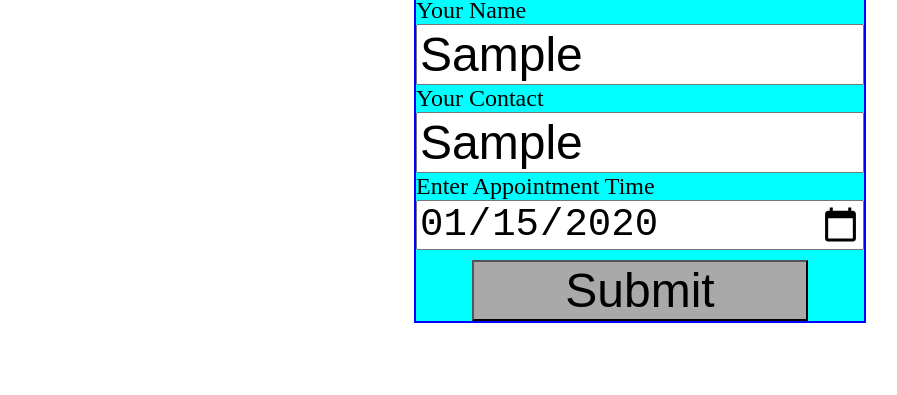
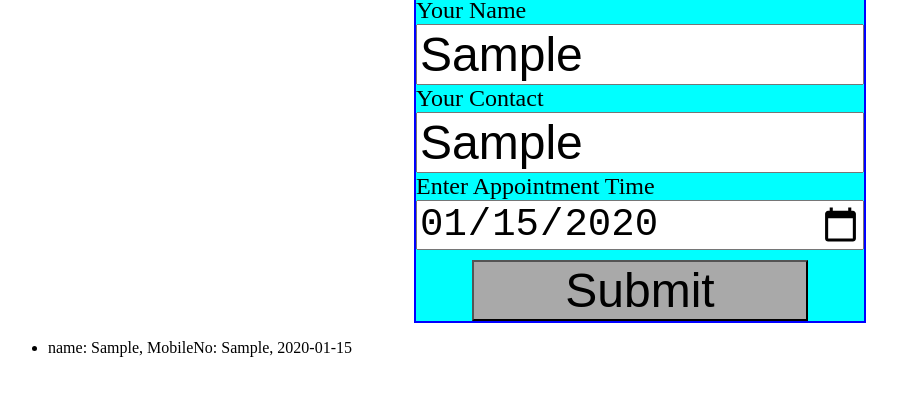
Before and after one commit to Alok-debug/sharpener-s_task, a plain HTML site: page Sharpener's_Tasks/DOM_task10/index.html in a window 1280 px wide. Both pictures are taken after typing "Sample", "Sample", "2020-01-15" into the empty fields and a click on the input "Submit". Shown: the part 95-490 px from the top of the page, without its empty margins (0-897 px from the left). Drawn offline with Linux system fonts and the light colour scheme.

Commit message:
added customer details in li using DOM

```diff
--- a/Sharpener's_Tasks/DOM_task10/index.html
+++ b/Sharpener's_Tasks/DOM_task10/index.html
@@ -8,7 +8,7 @@
     <title>Appointment</title>
 </head>
 <body>
-    <div class="container">
+    <div class="container" id="main__comtainer">
         <form action="" class="inputForm" id="inputf">
             <h3>Appoinment Booking App</h3>
             <label for="person">Your Name</label>
--- a/Sharpener's_Tasks/DOM_task10/index.js
+++ b/Sharpener's_Tasks/DOM_task10/index.js
@@ -2,6 +2,13 @@ var form = document.getElementById('inputf');
 form.addEventListener('submit', storeInput);
 var customerID = 1;
 var random = Math.random();
+
+
+// add ul to DOM
+var ul = document.createElement('ul');
+ul.id = 'show__details';
+var mainDiv = document.getElementById('main__comtainer');
+mainDiv.appendChild(ul);
 
 function storeInput(e) {
     e.preventDefault();
@@ -12,8 +19,16 @@ function storeInput(e) {
         mobileNo: `${document.getElementById('contact1').value  }`,
         appointmentTime: `${document.getElementById('dateTime').value }`
     };
-
     console.log(customerData);
     var jsonCustomer = JSON.stringify(customerData);
-    localStorage.setItem(`${customerID}`,jsonCustomer);
+    localStorage.setItem(`${customerID}`, jsonCustomer);
+
+
+    var li = document.createElement('li');
+    var detailsText = document.createTextNode(`name: ${document.getElementById('personn').value}, MobileNo: ${document.getElementById('contact1').value}, ${document.getElementById('dateTime').value}`);
+    li.appendChild(detailsText);
+    ul.appendChild(li);
+
+
+
 }
```
